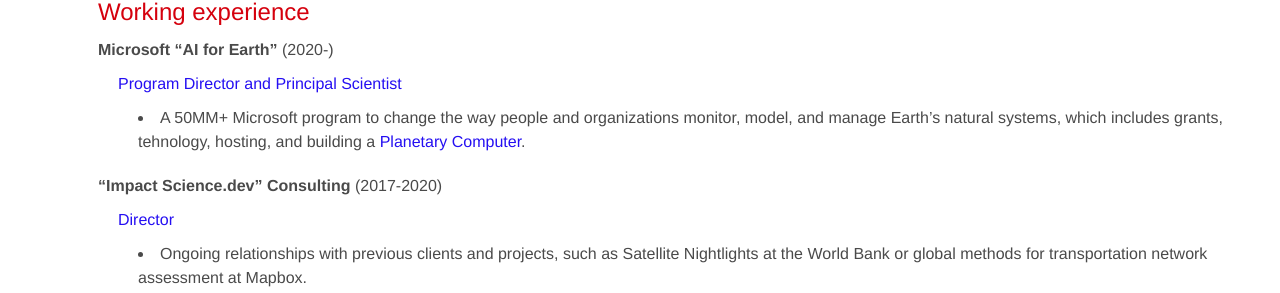
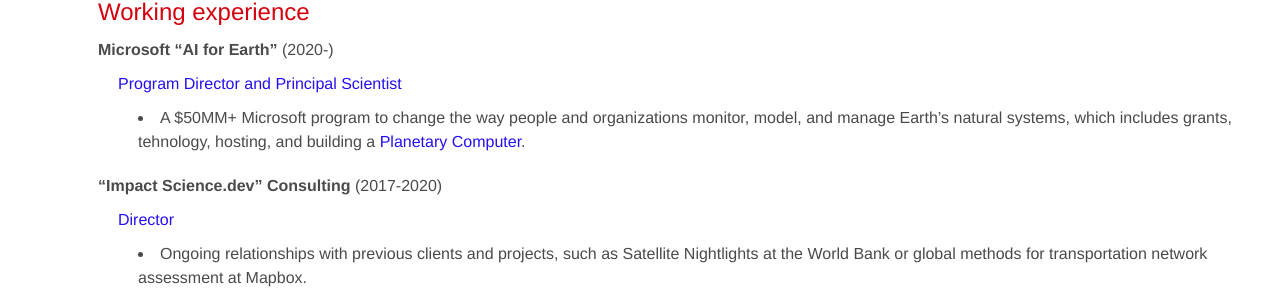
Before and after one commit to brunosan/cv, a Jekyll site: the page built from index.md, in a window 1280 px wide and 900 px high. Shown: the part 170-463 px from the top of the window. Built offline with Jekyll 4.4.1, drawn with Linux system fonts in a browser that asks for light colours.

```diff
--- a/index.md
+++ b/index.md
@@ -12,7 +12,7 @@ title: "CV: Bruno Sánchez-Andrade Nuño"
 
 **Microsoft "AI for Earth"** (2020-)
 >[Program Director and Principal Scientist](https://www.microsoft.com/en-us/ai/ai-for-earth)
- * A 50MM+ Microsoft program to change the way people and organizations monitor, model, and manage Earth’s natural systems, which includes grants, tehnology, hosting, and building a [Planetary Computer](https://planetarycomputer.microsoft.com/).
+ * A $50MM+ Microsoft program to change the way people and organizations monitor, model, and manage Earth’s natural systems, which includes grants, tehnology, hosting, and building a [Planetary Computer](https://planetarycomputer.microsoft.com/).
 
 
 **"Impact Science.dev" Consulting** (2017-2020)
```
